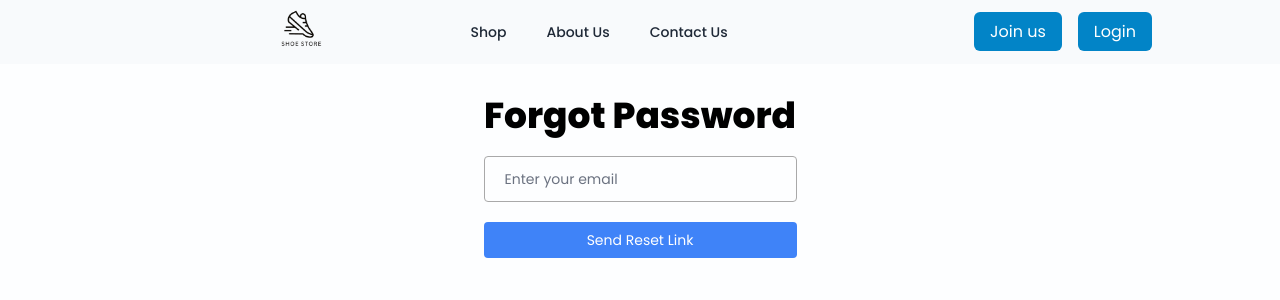
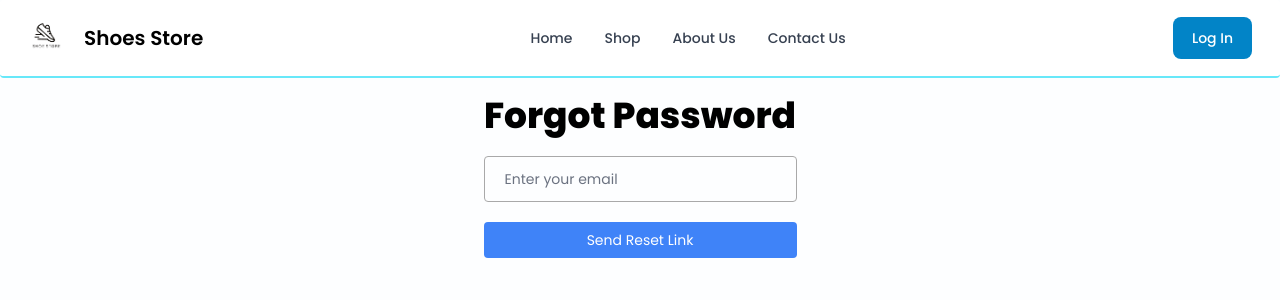
Before and after one commit to Mazen-Mahmoud-dev/shoes-store, a React (Create React App) app: page /forgot-password in a window 1280 px wide. Shown: the top 300 px of the page. Built offline with nearby package versions, Linux system fonts and the light colour scheme.

Commit message:
remove un use components

```diff
--- a/src/pages/Auth/ForgotPassword/ForgotPassword.jsx
+++ b/src/pages/Auth/ForgotPassword/ForgotPassword.jsx
@@ -1,7 +1,7 @@
 import { useState } from 'react';
-import NavBar from '../../../components/NavBar/NavBar';
 import { validateEmail } from '../../../utils/helper';
 import axiosInstance from '../../../utils/axiosInstance';
+import NavBar2 from '../../../components/NavBar/NavBar2';
 
 const ForgotPassword = () => {
   const [email, setEmail] = useState('');
@@ -35,7 +35,7 @@ const ForgotPassword = () => {
 
   return (
     <div>
-        <NavBar />
+        <NavBar2 />
       <div className='pt-24 flex flex-col items-center'>
         <h2 className='text-4xl mb-5 font-extrabold'>Forgot Password</h2>
         <form onSubmit={handleSubmit} className='flex flex-col'>
--- a/src/pages/Auth/LogIn/Login.jsx
+++ b/src/pages/Auth/LogIn/Login.jsx
@@ -1,9 +1,9 @@
 import React, { useEffect, useState } from 'react'
-import NavBar from '../../../components/NavBar/NavBar'
 import { Link, useNavigate } from 'react-router-dom'
 import PasswordInput from '../../../components/Input/PasswordInput'
 import { validateEmail } from '../../../utils/helper'
 import axiosInstance from '../../../utils/axiosInstance'
+import NavBar2 from '../../../components/NavBar/NavBar2'
 
 const Login = () => {
   const navigate = useNavigate()
@@ -59,7 +59,7 @@ const Login = () => {
   },[])
   return (
     <>
-      <NavBar />
+      <NavBar2 />
       <div className='flex items-center justify-center mt-28'>
         <div className='w-96 border rounded bg-white px-7 py-10'>
           <form action="" onSubmit={handleLogin}>
--- a/src/pages/Auth/ResetPassword/ResetPassword.jsx
+++ b/src/pages/Auth/ResetPassword/ResetPassword.jsx
@@ -1,7 +1,7 @@
 import { useState } from 'react';
 import { useParams } from 'react-router-dom';
-import NavBar from '../../../components/NavBar/NavBar';
 import axiosInstance from '../../../utils/axiosInstance';
+import NavBar2 from '../../../components/NavBar/NavBar2';
 
 function ResetPassword() {
   const { token } = useParams();
@@ -32,7 +32,7 @@ function ResetPassword() {
 
   return (
     <div>
-        <NavBar />
+        <NavBar2 />
       <div className='pt-24 flex flex-col items-center'>
         <h2 className='text-4xl mb-5 font-extrabold'>Reset Password</h2>
         <form onSubmit={handleSubmit} className='flex flex-col'>
--- a/src/pages/Auth/SignUp/SignUp.jsx
+++ b/src/pages/Auth/SignUp/SignUp.jsx
@@ -1,10 +1,10 @@
 import React, { useEffect, useState } from 'react'
-import NavBar from '../../../components/NavBar/NavBar'
 import PasswordInput from '../../../components/Input/PasswordInput'
 import { Link, useNavigate } from 'react-router-dom'
 import { validateEmail } from '../../../utils/helper'
 import axiosInstance from '../../../utils/axiosInstance'
 import { BASE_URL } from '../../../utils/constants'
+import NavBar2 from '../../../components/NavBar/NavBar2'
 
 const SignUp = () => {
   const[firstName,setFirstName] = useState("")
@@ -64,7 +64,7 @@ const SignUp = () => {
   },[])
   return (
     <>
-      <NavBar />
+      <NavBar2 />
       <div className='flex items-center justify-center mt-28'>
         <div className='w-96 border rounded bg-white px-7 py-10'>
           <form action="" onSubmit={handleSignUp}>
```
